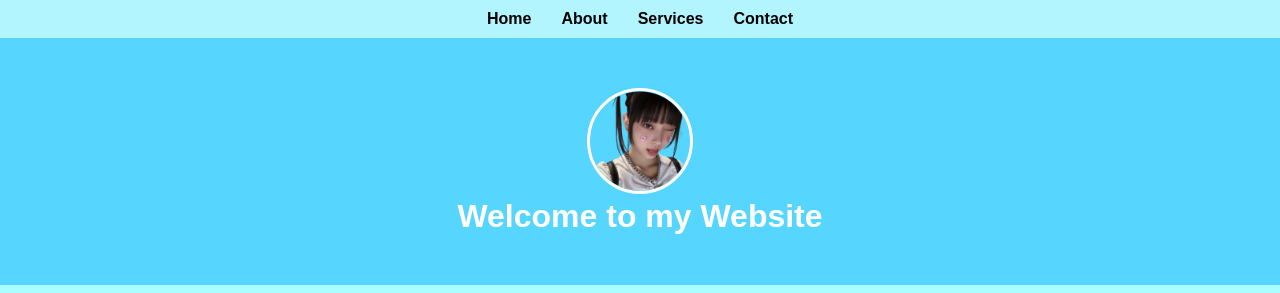
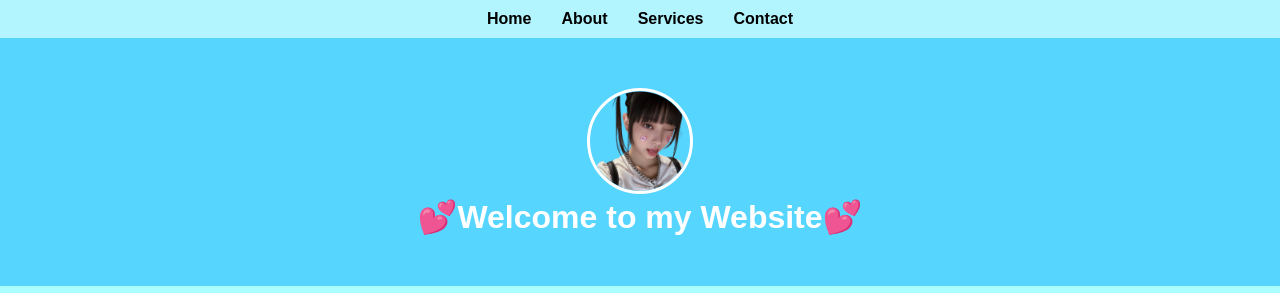
Before and after one commit to KiLLuKz/Haerin, a plain HTML site: page index.html in a window 1280 px wide. Shown: the top 293 px of the page. Drawn offline with Linux system fonts and the light colour scheme.

Commit message:
Update index.html

```diff
--- a/index.html
+++ b/index.html
@@ -22,7 +22,7 @@
     <div class="body">
       <img class="icon" src="icon.png" alt="icon">
       <br>
-      <h1>Welcome to my Website</h1>
+      <h1>💕Welcome to my Website💕</h1>
     </div>
     <div class="v1bg">
     <div class="video1">
```
